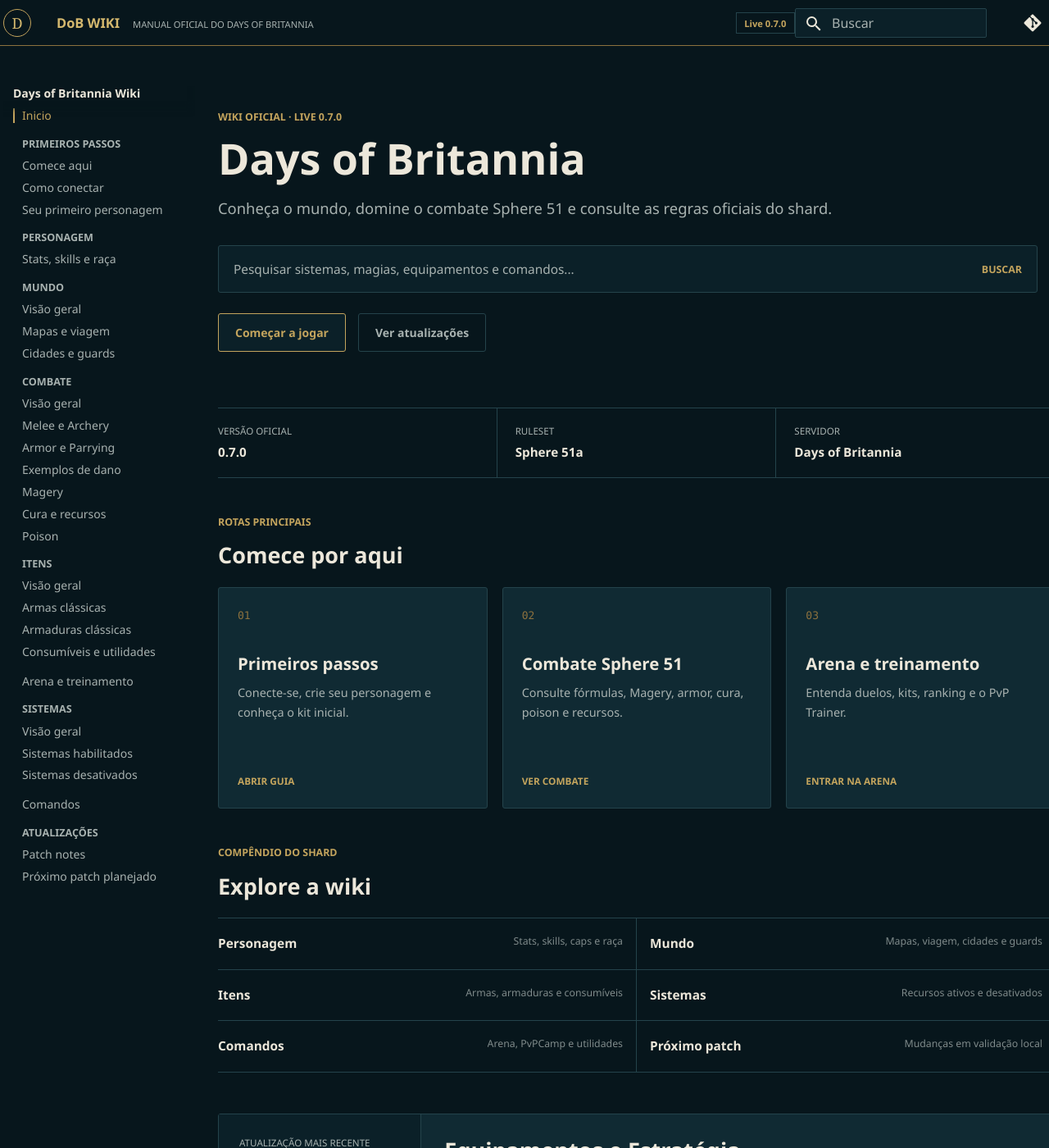
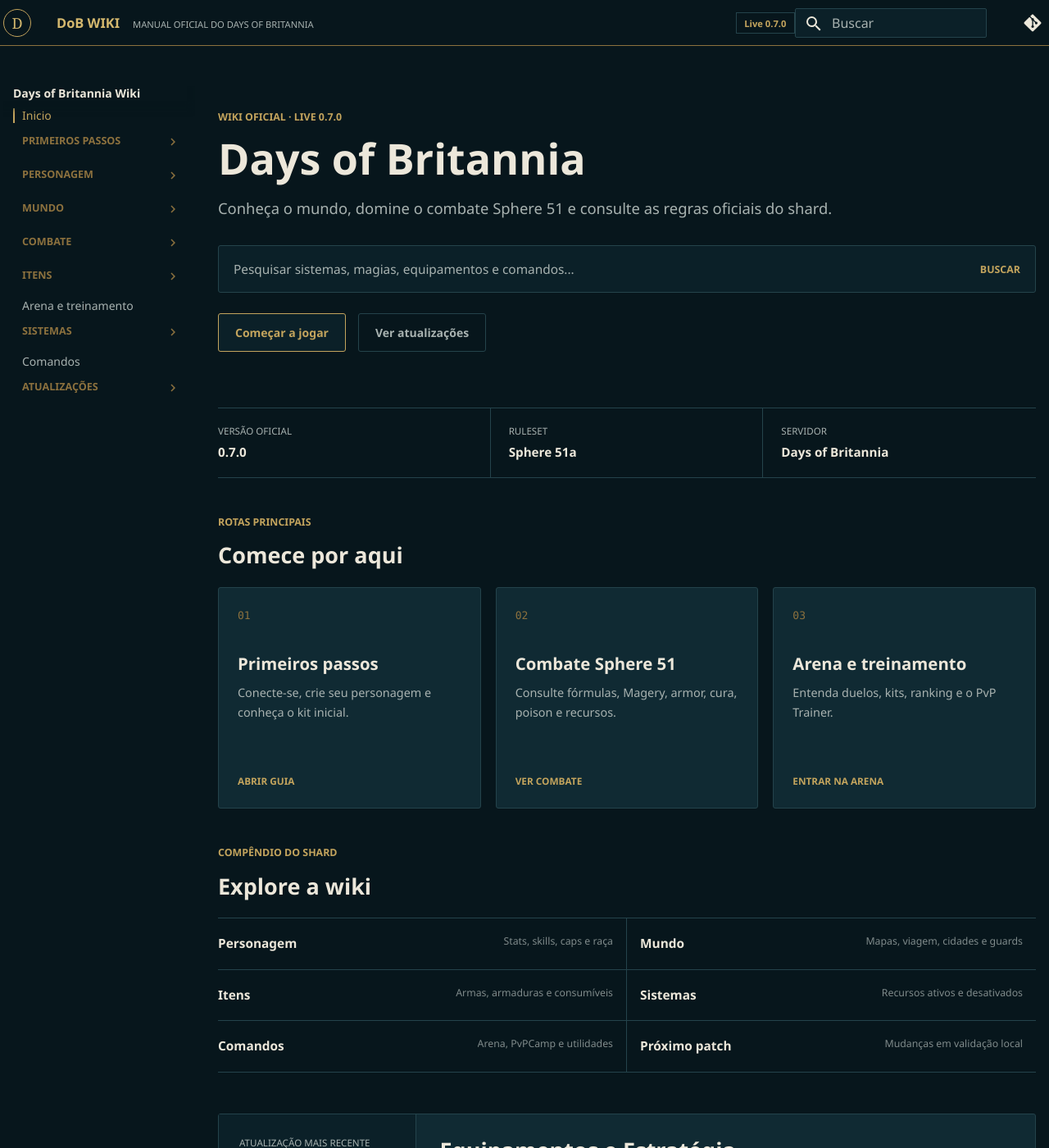
Before and after one commit to vktw/days-of-britannia-pvp-wiki, an MkDocs documentation site: the page built from docs/index.md, in a window 1280 px wide and 1400 px high. Shown: the whole window at 82% size. Built offline with MkDocs 1.6.1 and Material for MkDocs 9.7.7, drawn with Linux system fonts in a browser that asks for light colours; comment, search, counter and statistics services are not loaded.

Commit message:
feat: collapse wiki navigation by section

```diff
--- a/docs/scripts/dob.js
+++ b/docs/scripts/dob.js
@@ -20,8 +20,37 @@ function bindDobHome() {
   });
 }
 
+function bindDobNavigation() {
+  const selector = ".md-nav--primary > .md-nav__list > .md-nav__item--nested > .md-nav__toggle";
+  const toggles = Array.from(document.querySelectorAll(selector));
+
+  toggles.forEach((toggle) => {
+    if (toggle.dataset.dobAccordionBound === "true") {
+      return;
+    }
+
+    toggle.dataset.dobAccordionBound = "true";
+    toggle.addEventListener("change", () => {
+      if (!toggle.checked) {
+        return;
+      }
+
+      toggles.forEach((other) => {
+        if (other !== toggle) {
+          other.checked = false;
+        }
+      });
+    });
+  });
+}
+
+function bindDobUi() {
+  bindDobHome();
+  bindDobNavigation();
+}
+
 if (typeof document$ !== "undefined") {
-  document$.subscribe(bindDobHome);
+  document$.subscribe(bindDobUi);
 } else {
-  document.addEventListener("DOMContentLoaded", bindDobHome);
+  document.addEventListener("DOMContentLoaded", bindDobUi);
 }
--- a/docs/stylesheets/extra.css
+++ b/docs/stylesheets/extra.css
@@ -217,6 +217,21 @@ body {
   font-size: 0.63rem;
   font-weight: 650;
   text-transform: uppercase;
+}
+
+.md-nav--primary > .md-nav__list > .md-nav__item--nested > .md-nav__link {
+  margin-top: 0.25rem;
+  padding-top: 0.45rem;
+  padding-bottom: 0.45rem;
+  color: var(--dob-gold-muted);
+  font-size: 0.63rem;
+  font-weight: 650;
+  text-transform: uppercase;
+}
+
+.md-nav--primary > .md-nav__list > .md-nav__item--nested > .md-nav__link:hover,
+.md-nav--primary > .md-nav__list > .md-nav__item--nested > .md-nav__link:focus {
+  color: var(--dob-gold-hover);
 }
 
 .md-nav__link {
@@ -482,6 +497,12 @@ body {
 @media screen and (min-width: 76.25em) {
   .md-grid {
     max-width: 92rem;
+  }
+
+  .dob-home .md-content__inner {
+    margin-right: 0 !important;
+    margin-left: 0 !important;
+    padding-left: 1.2rem;
   }
 
   .md-content:not(.dob-home) {
--- a/mkdocs.yml
+++ b/mkdocs.yml
@@ -14,7 +14,6 @@ theme:
   font: false
   features:
     - navigation.instant
-    - navigation.sections
     - navigation.top
     - search.highlight
     - content.tooltips
```
